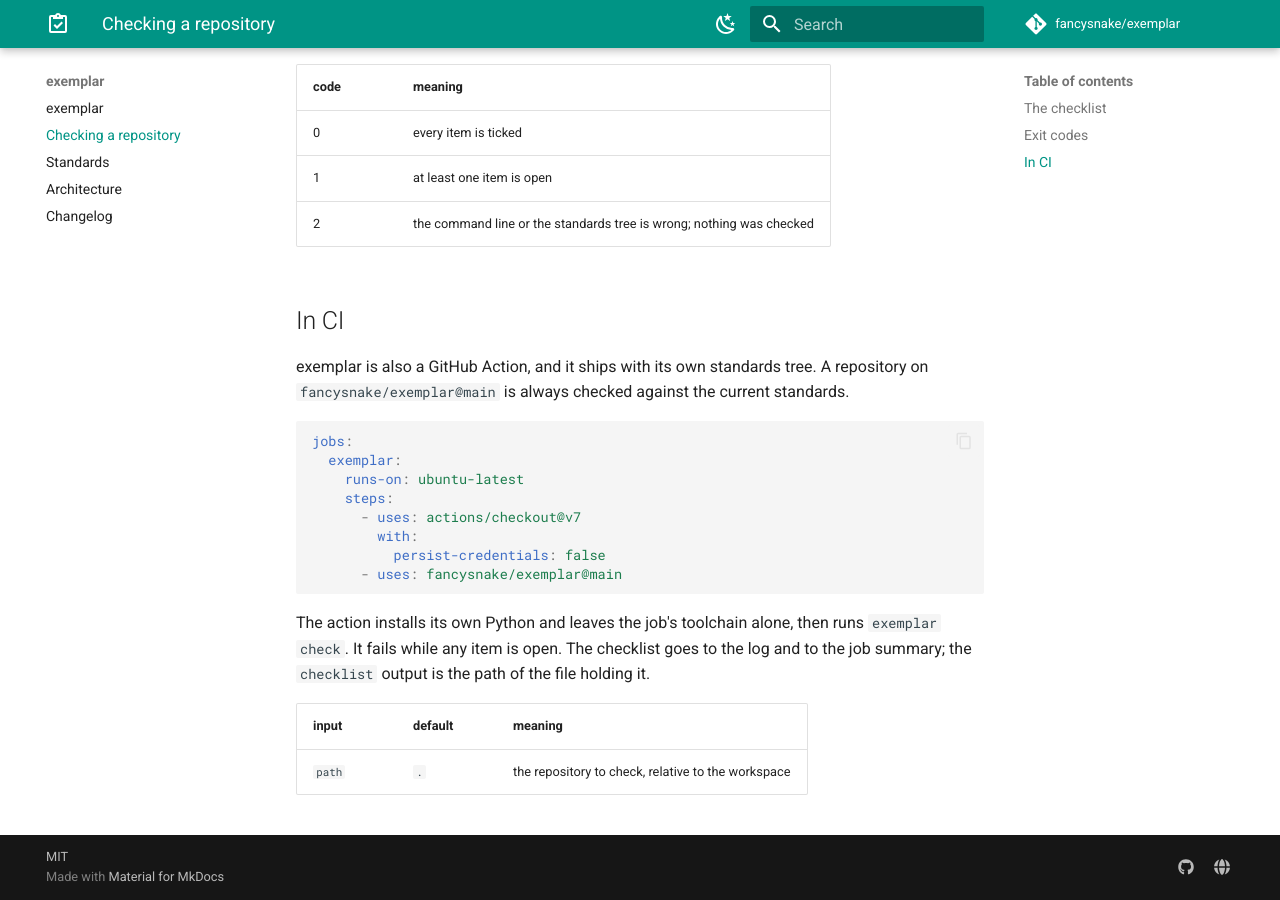
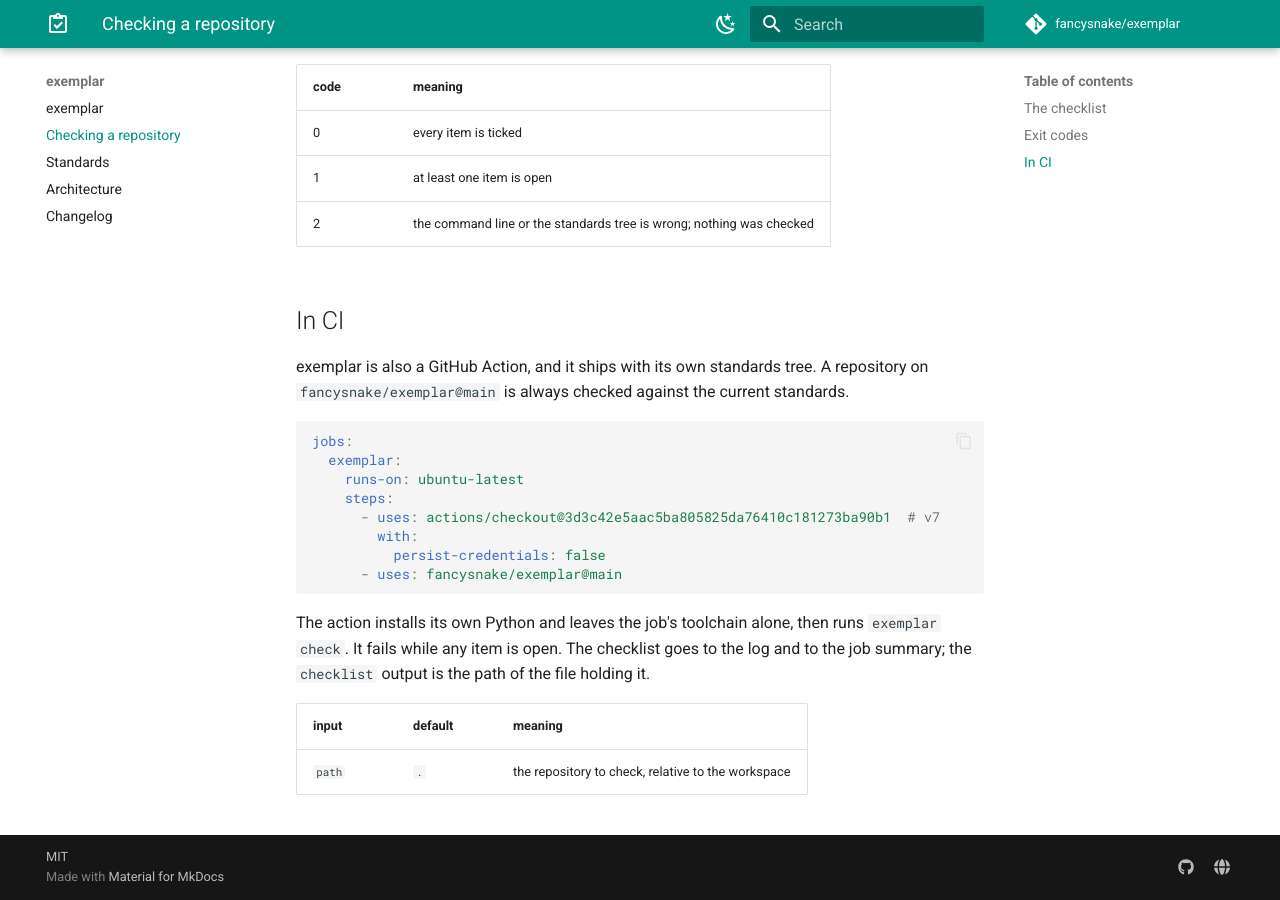
Before and after one commit to fancysnake/exemplar, an MkDocs documentation site: the page built from docs/checking.md, in a window 1280 px wide and 900 px high, scrolled down 881 px. Built offline with MkDocs 1.6.1 and Material for MkDocs 9.7.7, drawn with Linux system fonts in a browser that asks for light colours; comment, search, counter and statistics services are not loaded.

Commit message:
chore: act on the review triage
Each run writes its checklist to its own temporary directory, so a
second run in one job no longer overwrites the first; CI checks the
ticked run's file after the open run. The docs example pins checkout by
commit SHA, as the repository's workflows do.

Co-Authored-By: Claude Opus 5.5 <noreply@anthropic.com>

```diff
--- a/action.yml
+++ b/action.yml
@@ -35,7 +35,8 @@ runs:
       env:
         REPO: ${{ inputs.path }}
       run: |
-        checklist="$RUNNER_TEMP/exemplar-checklist.md"
+        # Its own file, so a second run in the job leaves the first one's alone.
+        checklist="$(mktemp -d "$RUNNER_TEMP/exemplar.XXXXXX")/checklist.md"
         status=0
         "$RUNNER_TEMP/exemplar/bin/exemplar" check "$REPO" \
           --standards "$GITHUB_ACTION_PATH/standards" > "$checklist" || status=$?
--- a/docs/checking.md
+++ b/docs/checking.md
@@ -55,7 +55,7 @@ jobs:
   exemplar:
     runs-on: ubuntu-latest
     steps:
-      - uses: actions/checkout@v7
+      - uses: actions/checkout@3d3c42e5aac5ba805825da76410c181273ba90b1  # v7
         with:
           persist-credentials: false
       - uses: fancysnake/exemplar@main
```
Also changed, not shown: 1 other file.
